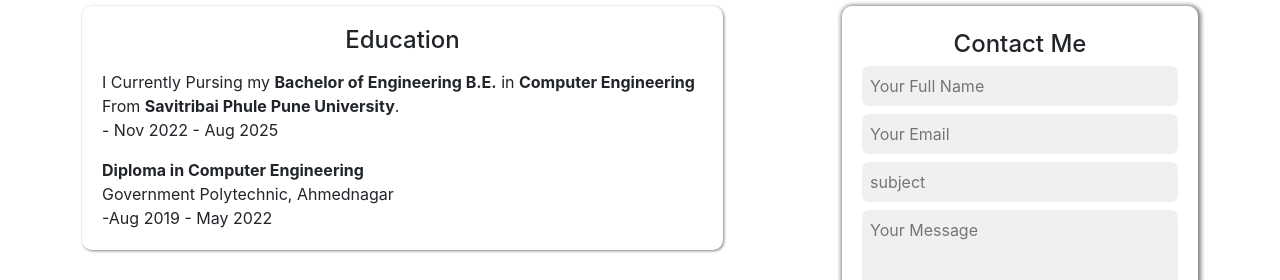
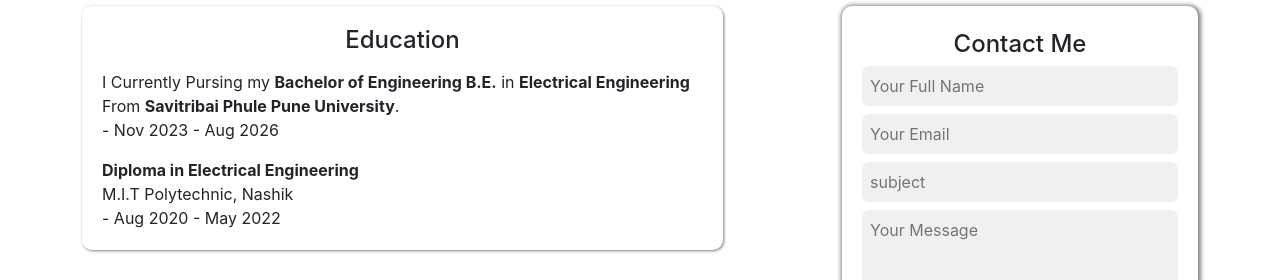
Before and after one commit to lakshmankolpe/portfolio, a React (Create React App) app: page / in a window 1280 px wide. Shown: the part 1456-1736 px from the top of the page. Built offline with nearby package versions, Linux system fonts and the light colour scheme.

Commit message:
real mail send logic add and eduction create

```diff
--- a/package.json
+++ b/package.json
@@ -13,6 +13,7 @@
     "emailjs-com": "^3.2.0",
     "react": "^18.2.0",
     "react-dom": "^18.2.0",
+    "react-hot-toast": "^2.5.2",
     "react-router-dom": "^7.4.0",
     "react-scripts": "5.0.1",
     "sweetalert": "^2.1.2",
--- a/src/components/Message/Message.js
+++ b/src/components/Message/Message.js
@@ -2,6 +2,8 @@ import React from 'react';
 import './Message.css';
 import { useRef } from 'react';
 import emailjs from 'emailjs-com';
+import toast, { Toaster } from 'react-hot-toast';
+
 
 function Message() {
     const form = useRef();
@@ -9,10 +11,11 @@ function Message() {
     const sendEmail = (e) => {
         e.preventDefault();
 
-        emailjs.sendForm('service_812jmpc', 'template_74g4jwm', form.current, 'Lz76G_s1CbzkSjbaL')
+ emailjs.sendForm('service_l6qxmmf', 'template_ea0one8', form.current, 'x_VVuXJVDJb1Vf-VI')
+        e.target.reset();
+       toast.success('Message sent successfully!');
+     };
 
-        e.target.reset();
-    };
 
     return (
         <>
@@ -21,12 +24,12 @@ function Message() {
                     <div className='col-md-7'>
                         <div className='contact-card'>
                             <h4 className='text-center mb-3'>Education</h4>
-                            <p>I Currently Pursing my <b>Bachelor of Engineering B.E.</b> in <b>Computer Engineering</b> From <b>Savitribai Phule Pune University</b>. <br />- Nov 2022 - Aug 2025</p>
+                            <p>I Currently Pursing my <b>Bachelor of Engineering B.E.</b> in <b> Electrical Engineering</b> From <b>Savitribai Phule Pune University</b>. <br />- Nov 2023 - Aug 2026</p>
 
                             <div>
-                                <b> Diploma in Computer Engineering</b> <br/>
-                                Government Polytechnic, Ahmednagar <br/>
-                                -Aug 2019 - May 2022
+                                <b> Diploma in Electrical Engineering</b> <br/>
+                                M.I.T Polytechnic, Nashik <br/>
+                               - Aug 2020 - May 2022
                             </div>
                         </div>
                     </div>
@@ -44,6 +47,7 @@ function Message() {
                         </div>
                     </div>
                 </div>
+                <Toaster/>
             </div>
         </>
     )
```
Also changed, not shown: 1 other file (tests, documents, lock files or other folders).
